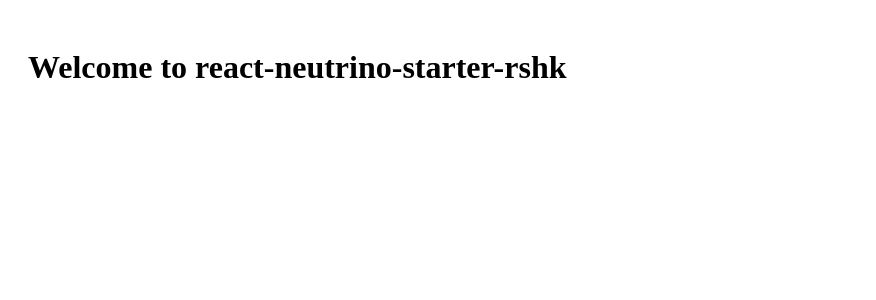
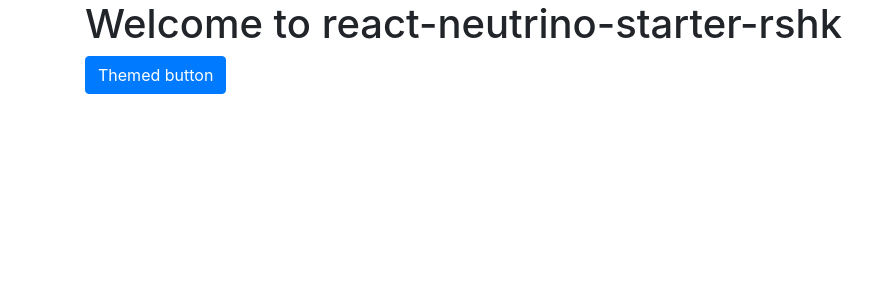
Before and after one commit to rshk/react-neutrino-starter-rshk, a React app: page / in a window 1280 px wide. Shown: the top 300 px of the page, without its empty margins (0-876 px from the left). Built offline with nearby package versions, Linux system fonts and the light colour scheme; the HTML template or start-up script is replaced by a standard one.

Commit message:
Customizations
- Support for loading SCSS (modules)
- Configure eslint
- Load modules from ./src
- Add _redirects (netlify) and robots.txt

```diff
--- a/src/App.css
+++ /dev/null
@@ -1,3 +0,0 @@
-.App {
-  padding: 20px;
-}
--- /dev/null
+++ b/src/App.js
@@ -0,0 +1,24 @@
+import React from 'react';
+import styles from './App.scss';
+
+
+export default class App extends React.Component {
+  state = {
+    name: 'react-neutrino-starter-rshk'
+  };
+
+  render () {
+    return (
+        <div className="container">
+            <div className={styles.App}>
+                <h1 className={styles.Title}>
+                    Welcome to {this.state.name}
+                </h1>
+            </div>
+            <button type="button" className="btn btn-primary">
+                Themed button
+            </button>
+        </div>
+    )
+  }
+}
--- a/src/App.jsx
+++ /dev/null
@@ -1,16 +0,0 @@
-import { Component } from 'react'
-import './App.css'
-
-export default class App extends Component {
-  state = {
-    name: 'react-neutrino-starter-rshk'
-  };
-
-  render () {
-    return (
-      <div className='App'>
-        <h1>Welcome to {this.state.name}</h1>
-      </div>
-    )
-  }
-}
--- /dev/null
+++ b/src/App.scss
@@ -0,0 +1,7 @@
+.App {
+  padding: 20px;
+}
+
+.Title {
+    color: #f00;
+}
--- /dev/null
+++ b/src/index.global.scss
@@ -0,0 +1 @@
+@import "~bootstrap/scss/bootstrap";
--- /dev/null
+++ b/src/index.js
@@ -0,0 +1,20 @@
+import React from 'react';
+import {render} from 'react-dom';
+import {AppContainer} from 'react-hot-loader';
+import App from './App';
+import './index.global.scss';
+
+
+const root = document.getElementById('root')
+const load = () => render((
+    <AppContainer>
+        <App />
+    </AppContainer>
+), root)
+
+// This is needed for Hot Module Replacement
+if (module.hot) {
+    module.hot.accept('./App', load)
+}
+
+load()
--- a/src/index.jsx
+++ /dev/null
@@ -1,17 +0,0 @@
-import { render } from 'react-dom'
-import { AppContainer } from 'react-hot-loader'
-import App from './App'
-
-const root = document.getElementById('root')
-const load = () => render((
-  <AppContainer>
-    <App />
-  </AppContainer>
-), root)
-
-// This is needed for Hot Module Replacement
-if (module.hot) {
-  module.hot.accept('./App', load)
-}
-
-load()
```
Also changed, not shown: package.json (+17 -2 lines), .neutrinorc.js, src/static/robots.txt (added), 2 other files (tests, documents, lock files or other folders).
